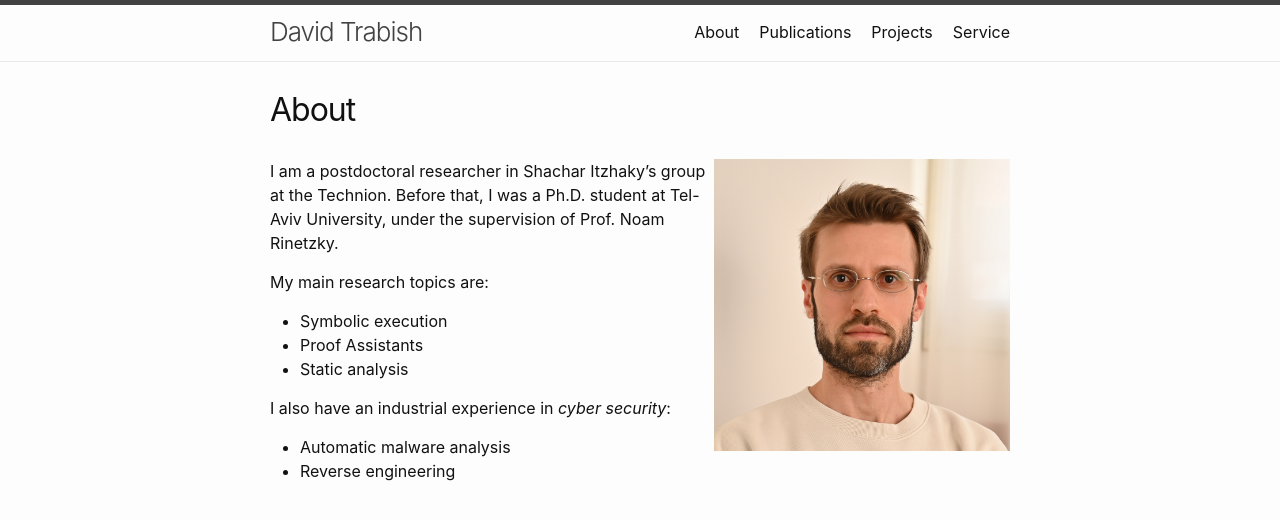
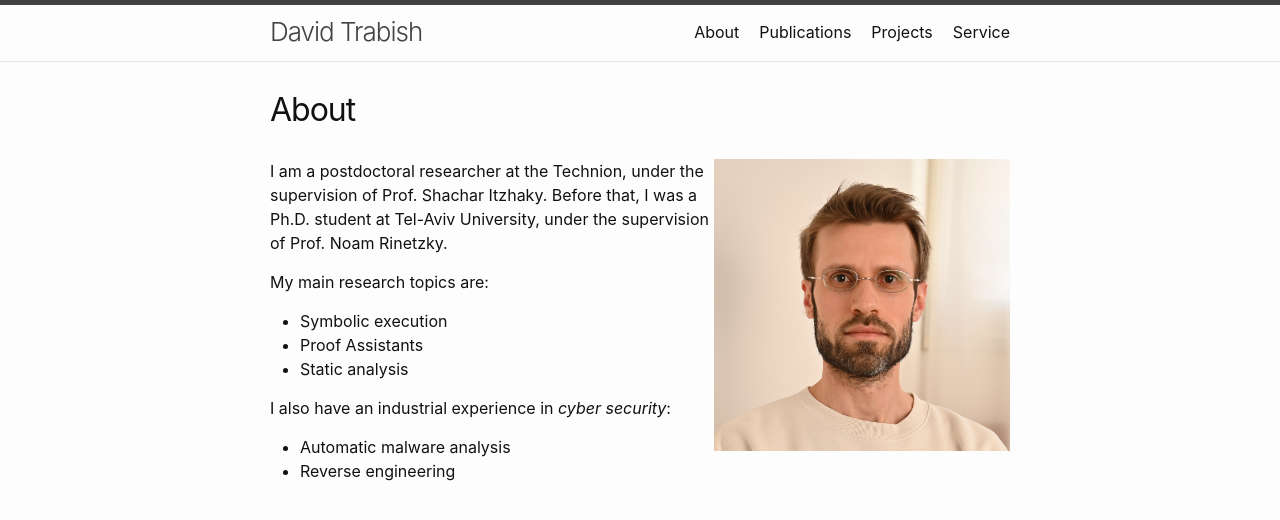
Before and after one commit to davidtr1037/davidtr1037.github.io, a Jekyll site: the page built from about.md, in a window 1280 px wide. Shown: the top 520 px of the page. Built offline with Jekyll 4.4.1, drawn with Linux system fonts in a browser that asks for light colours.

Commit message:
updating

```diff
--- a/about.md
+++ b/about.md
@@ -5,9 +5,8 @@ permalink: /about/
 ---
 
 <img style="float: right; width: 40%" src="/photo_2.jpg">
-I am a postdoctoral researcher in Shachar Itzhaky's group at the Technion.
-Before that,
-I was a Ph.D. student at Tel-Aviv University, under the supervision of Prof. Noam Rinetzky.
+I am a postdoctoral researcher at the Technion, under the supervision of Prof. Shachar Itzhaky.
+Before that, I was a Ph.D. student at Tel-Aviv University, under the supervision of Prof. Noam Rinetzky.
 
 My main research topics are:
 - Symbolic execution
```
